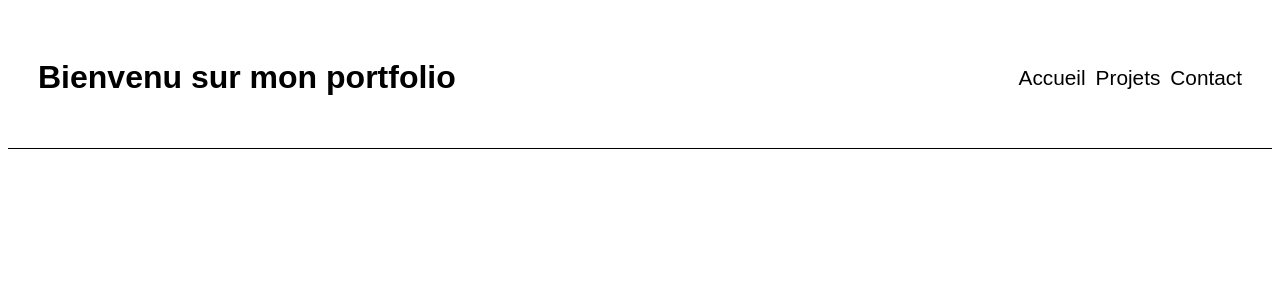
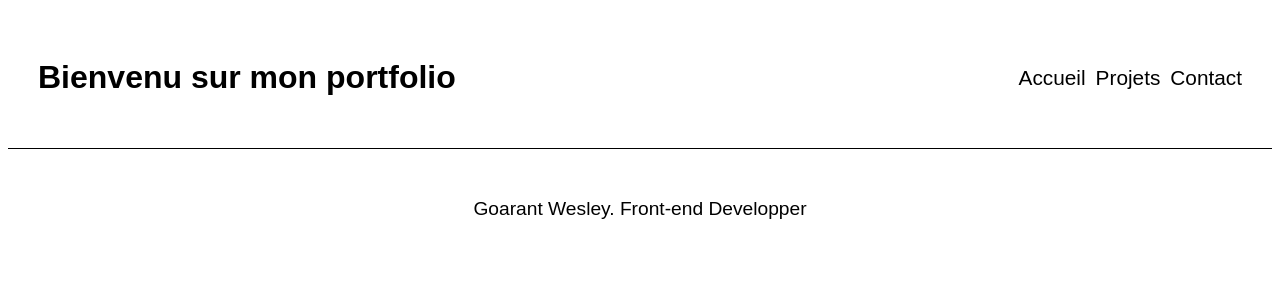
Before and after one commit to Wesleydu29/mon-portfolio, a Vue app: page / in a window 1280 px wide. Shown: the top 300 px of the page. Built offline with nearby package versions, Linux system fonts and the light colour scheme.

Commit message:
ajout d'un footer

```diff
--- a/src/App.vue
+++ b/src/App.vue
@@ -1,9 +1,11 @@
 <template>
     <Header/>
+    <Footer/>
 
 </template>
 
 <script setup>
+import Footer from './components/Footer.vue';
 
 import Header from './components/Header.vue'
 </script>
--- /dev/null
+++ b/src/components/Footer.vue
@@ -0,0 +1,19 @@
+<template>
+    <div class="footer">
+        <p>Goarant Wesley. Front-end Developper</p>
+    </div>
+
+</template>
+<script setup>
+
+</script>
+
+<style scoped>
+.footer {
+    display: flex;
+    justify-content: center;
+    align-items: center;
+    font-size: 1.2rem;
+
+}
+</style>
```
